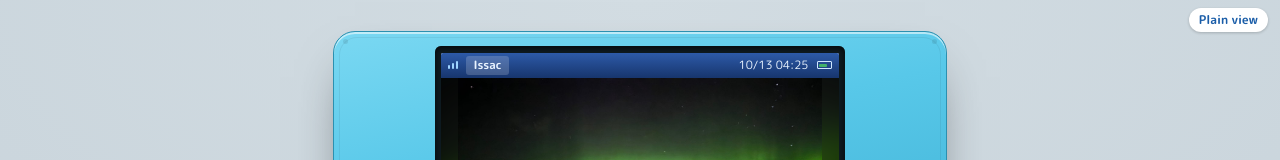
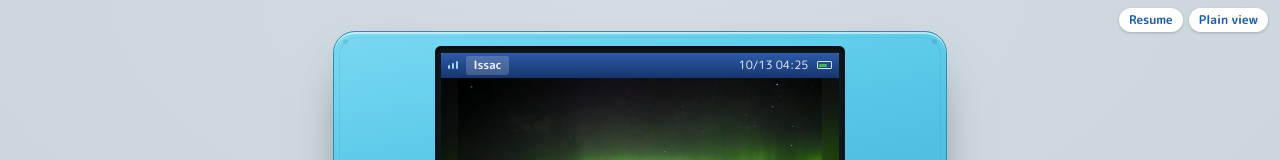
Before and after one commit to issac-23/portfolio, a Next.js app: page / in a window 1280 px wide. Shown: the top 160 px of the page. Built offline with nearby package versions, Linux system fonts and the light colour scheme.

Commit message:
Put the resume next to plain view, ahead of the device

```diff
--- a/app/(dsi)/dsi.css
+++ b/app/(dsi)/dsi.css
@@ -1249,12 +1249,16 @@ a.dsi-card:focus-visible { outline: 2px solid var(--dsi-start); outline-offset:
   .dsi-plain { max-width: none; padding: 0; }
 }
 
-/* The stage's way out to plain view: small, but always first in line. */
+/* The stage's shortcuts, resume and plain view: small, but first in line. */
 .dsi-stage { position: relative; }
-.dsi-plain-link {
+.dsi-shortcuts {
   position: absolute;
   top: 8px;
   right: 12px;
+  display: flex;
+  gap: 6px;
+}
+.dsi-shortcuts a {
   padding: 3px 10px;
   border-radius: 999px;
   background: var(--dsi-panel);
@@ -1264,5 +1268,5 @@ a.dsi-card:focus-visible { outline: 2px solid var(--dsi-start); outline-offset:
   text-decoration: none;
   box-shadow: 0 1px 3px rgba(0, 0, 0, 0.2);
 }
-.dsi-plain-link:hover { text-decoration: underline; }
-.dsi-plain-link:focus-visible { outline: 2px solid var(--dsi-accent-ink); outline-offset: 2px; }
+.dsi-shortcuts a:hover { text-decoration: underline; }
+.dsi-shortcuts a:focus-visible { outline: 2px solid var(--dsi-accent-ink); outline-offset: 2px; }
--- a/app/(dsi)/page.tsx
+++ b/app/(dsi)/page.tsx
@@ -12,11 +12,14 @@ export default function DsiPage({ searchParams }: { searchParams: { view?: strin
       {/* What a search result or a screen reader should lead with: who, not
           which console. */}
       <h1 className="sr-only">Issac Ip — CS + Economics at Northeastern</h1>
-      {/* The way out comes before the device in the tab order, so nobody has
-          to learn the DSi to skip it. */}
-      <ViewLink to="plain" className="dsi-plain-link">
-        Plain view
-      </ViewLink>
+      {/* The two things a recruiter is most likely here for, ahead of the
+          device in the tab order, so nobody has to learn the DSi to get them. */}
+      <nav className="dsi-shortcuts" aria-label="Shortcuts">
+        <a href="/resume.pdf" target="_blank" rel="noopener noreferrer">
+          Resume
+        </a>
+        <ViewLink to="plain">Plain view</ViewLink>
+      </nav>
       <DsiMenu />
     </main>
   )
```
